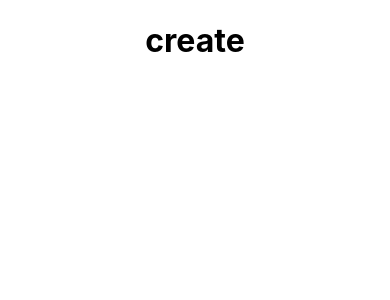
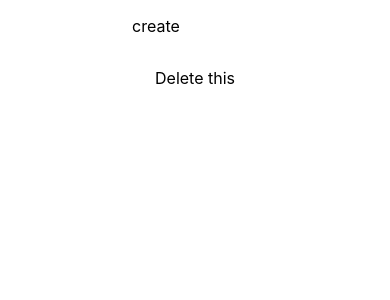
Before and after one commit to kimcapgab/blog-app, a React (Create React App) app in the folder client/: page /create in a window 390 px wide. Shown: the top 300 px of the page. Built offline with nearby package versions, Linux system fonts and the light colour scheme.

Commit message:
Added screens

```diff
--- a/client/src/App.js
+++ b/client/src/App.js
@@ -1,5 +1,6 @@
 import {Routes, Route} from 'react-router-dom'
 import './App.css';
+import Create from './screens/Create/Create';
 
 function App() {
   return (
@@ -8,7 +9,7 @@ function App() {
         <Route path='/' element={<h1>Home</h1>} />
         <Route path='/posts' element={<h1>all posts</h1>} />
         <Route path='/detail/:id' element={<h1>details</h1>} />
-        <Route path='/create' element={<h1>create</h1>} />
+        <Route path='/create' element={<Create/>} />
         <Route path='/edit/:id' element={<h1>edit</h1>}/>
       </Routes>
     </div>
--- /dev/null
+++ b/client/src/components/Layout/Layout.css
@@ -0,0 +1,26 @@
+.layout {
+  height: 100vh;
+  display: flex;
+  flex-direction: column;
+}
+
+.layout-children {
+  flex: 2;
+  padding: 100px;
+}
+
+@media (max-width: 500px) {
+  .layout {
+    height: 100%;
+    display: flex;
+    flex-direction: column;
+  }
+  .layout-children {
+    width: 80vw;
+    padding: 0px;
+    margin: 0px;
+    display: flex;
+    flex-direction: column;
+    align-items: center;
+  }
+}
--- a/client/src/components/Layout/Layout.jsx
+++ b/client/src/components/Layout/Layout.jsx
@@ -1,6 +1,5 @@
-
 import Navbar from "../Navbar/Navbar"
-
+import './Layout.css'
 export default function Layout(props) {
   return (
     <div className="layout">
@@ -8,6 +7,7 @@ export default function Layout(props) {
       <div className="layout-children">
         {props.children}
       </div>
+      <p>Delete this </p>
     </div>
   )
 
--- /dev/null
+++ b/client/src/screens/Create/Create.jsx
@@ -0,0 +1,8 @@
+import Layout from "../../components/Layout/Layout"
+export default function Create() {
+  return (
+    <Layout>
+      <p>create</p>
+    </Layout>
+  )
+}
```
